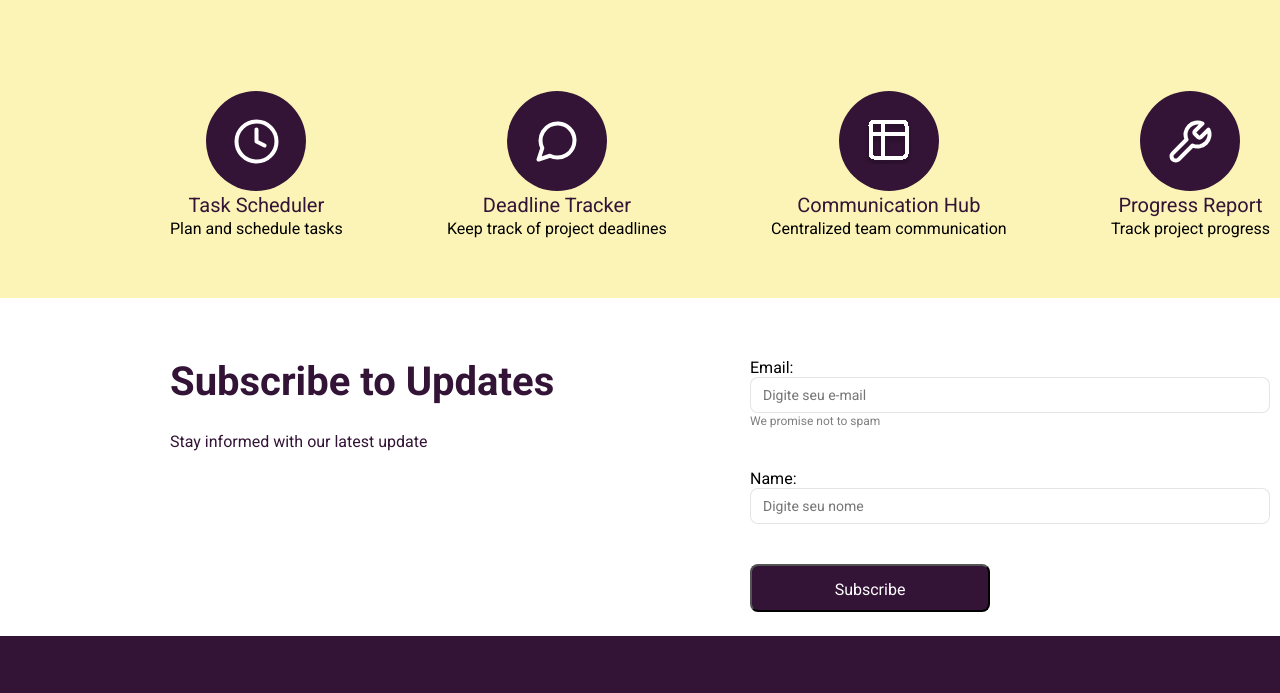
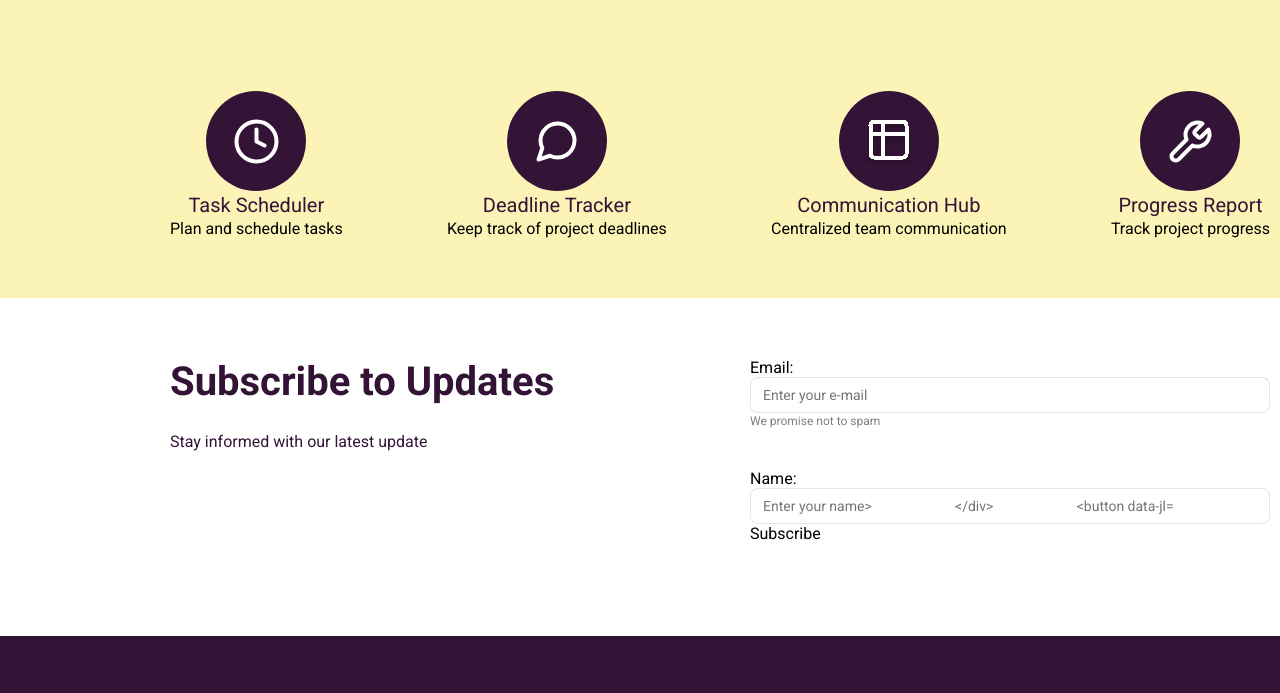
Before and after one commit to paulagmborges/Desafio1_semana4_TI-Rex_PaulaBorges, a plain HTML site: page home.html in a window 1280 px wide. Shown: the part 1625-2318 px from the top of the page. Drawn offline with Linux system fonts and the light colour scheme.

```diff
--- a/home.html
+++ b/home.html
@@ -97,14 +97,14 @@
                     <form id="form">
                         <div>
                             <label for="email">Email:</label>
-                            <input type="email" id="email" name="email" placeholder="Digite seu e-mail" >
+                            <input type="email" id="email" name="email" placeholder="Enter your e-mail" >
                             <p>
                                We promise not to spam
                             </p>
                         </div>
                         <div>
                             <label for="name">Name:</label>
-                            <input type="text" id="name" name="name" placeholder="Digite seu nome">
+                            <input type="text" id="name" name="name" placeholder="Enter your name>
                         </div>
 
                         <button type="submit">Subscribe</button>
```
